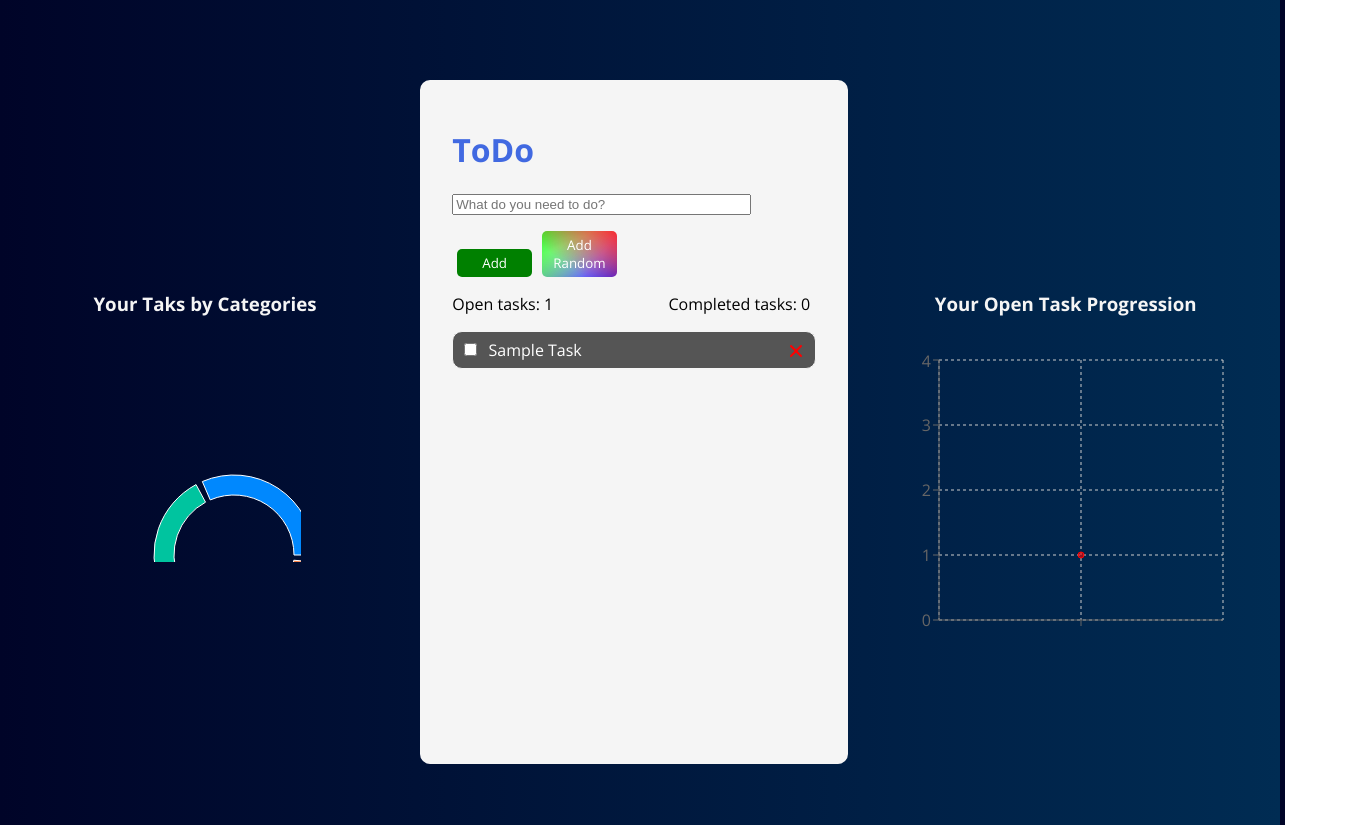
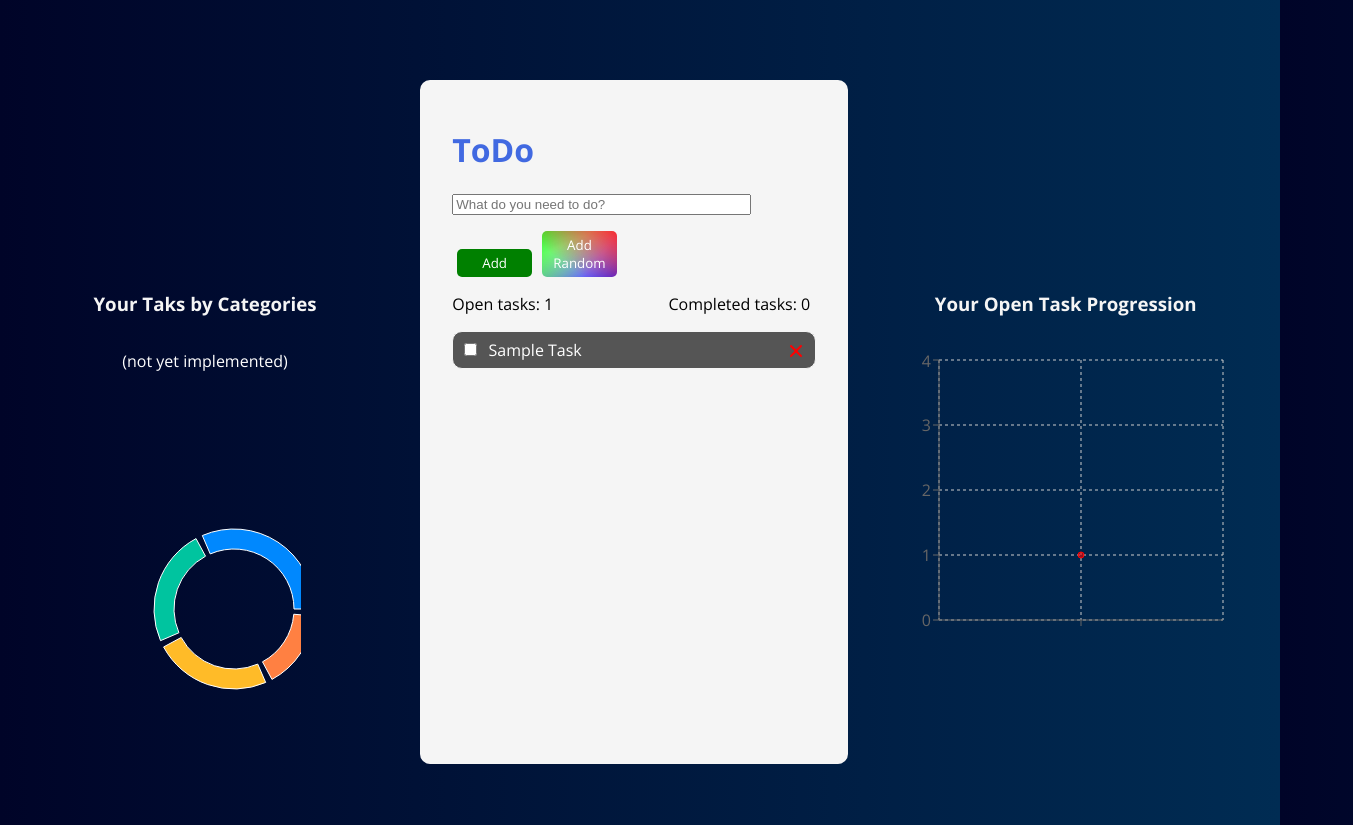
Before and after one commit to TimS27/react_todo_app, a React (Create React App) app: page / in a window 1280 px wide. Shown: the whole page, 1353 px wide, since content can reach past the window. Built offline with nearby package versions, Linux system fonts and the light colour scheme.

Commit message:
minor changes and disclaimer to chartCategories

```diff
--- a/src/App.js
+++ b/src/App.js
@@ -16,6 +16,7 @@ function App() {
             <td>
               <div className='chartCategories'>
                 <h3>Your Taks by Categories</h3>
+                <p>(not yet implemented)</p>
                 <ChartCategories />
               </div>
             </td>
--- a/src/App.scss
+++ b/src/App.scss
@@ -56,6 +56,9 @@ h3 {
   font-family: $standard-font;
 }
 
+p {
+  color: white;
+}
 .invisible {
   visibility: hidden;
 }
--- a/src/features/charts/chartCategories.scss
+++ b/src/features/charts/chartCategories.scss
@@ -7,6 +7,8 @@
 
 .recharts-wrapper {
   margin: 0 auto;
+  margin-bottom: 10px;
+  padding-right: 100px;
 }
 
 /*
```
